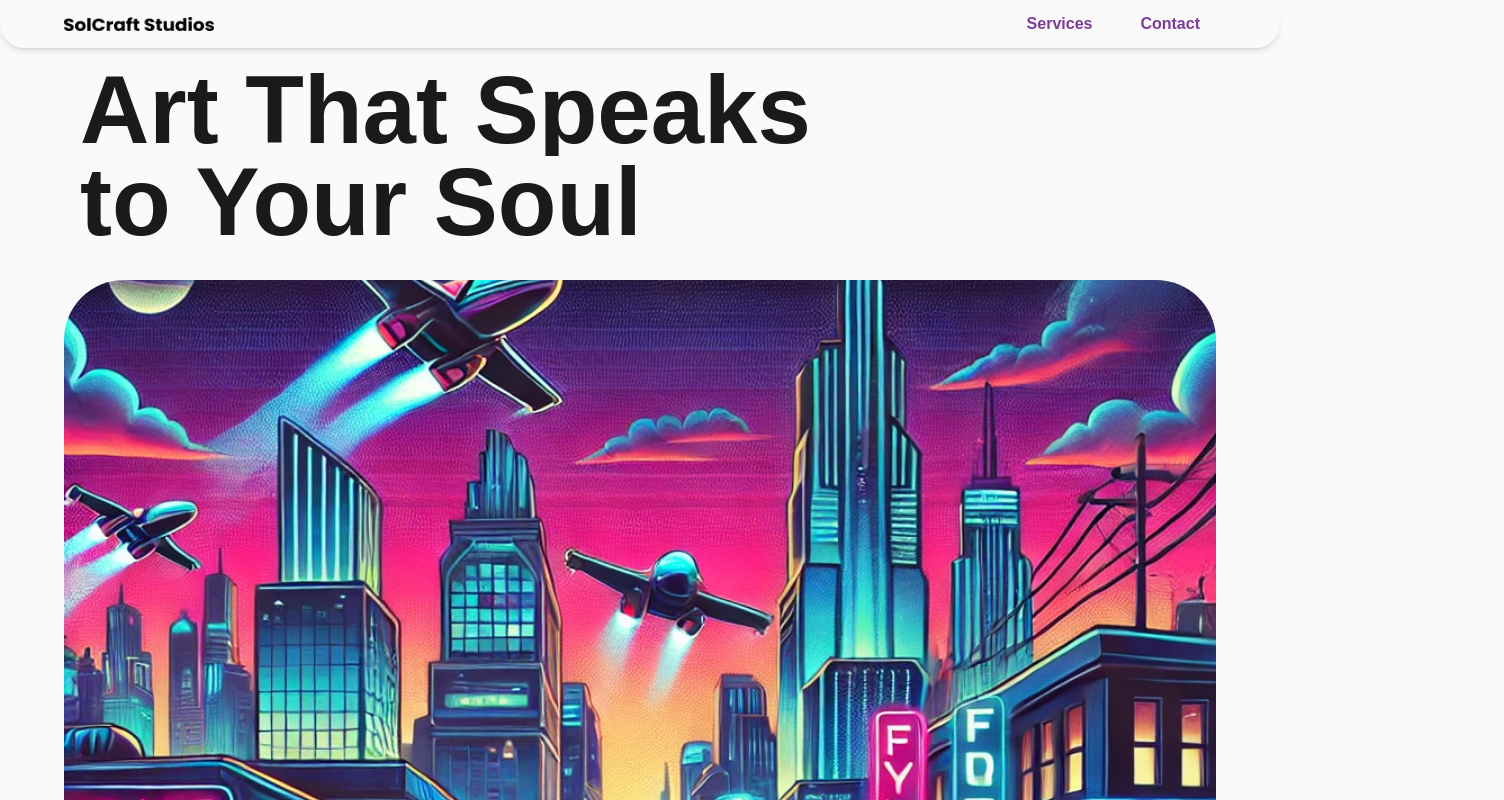
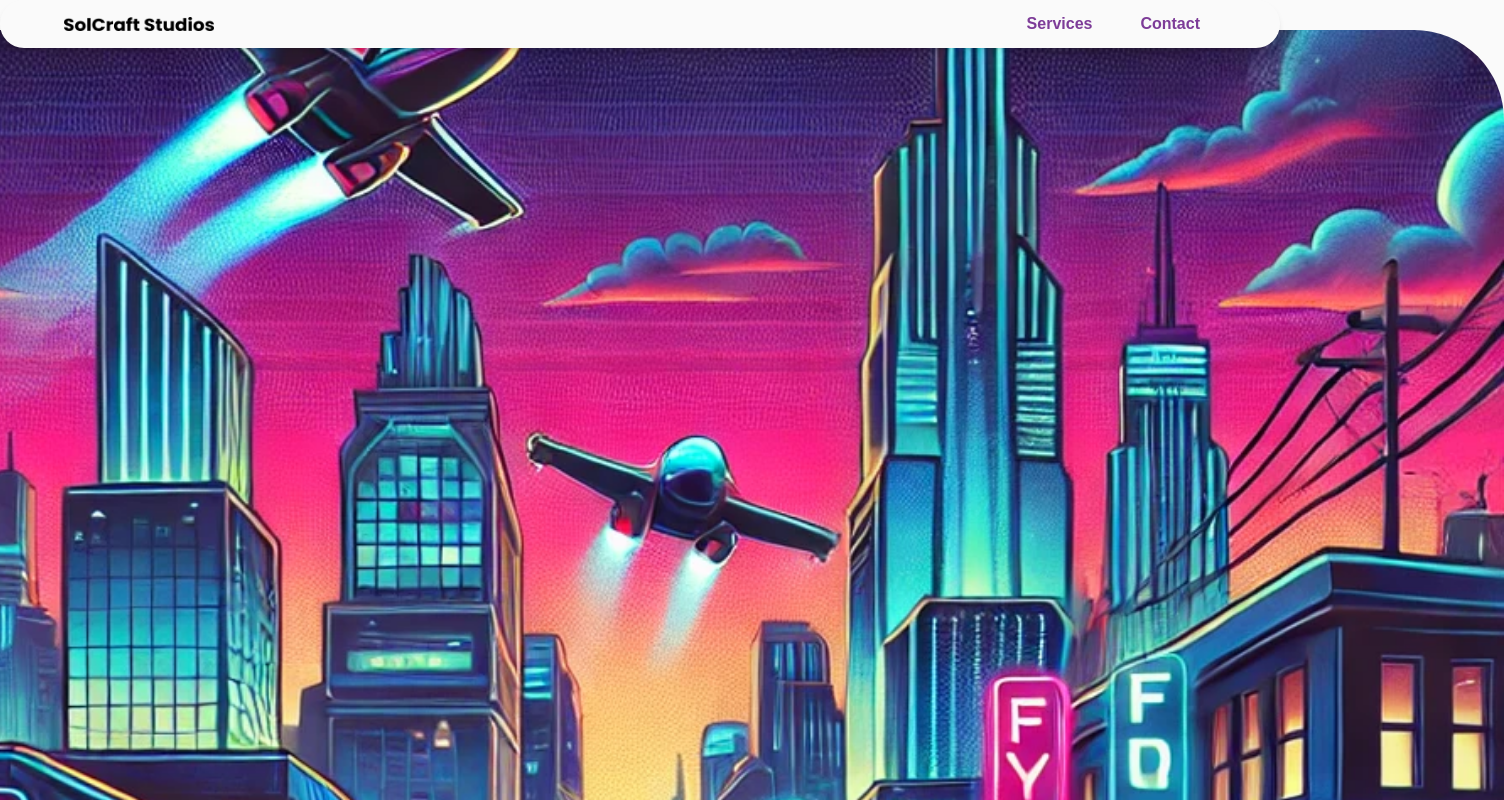
Before and after one commit to AnaDeCanha/responsive-landing-page, a Next.js app: page / in a window 1280 px wide. Shown: the top 800 px of the page, 1504 px wide, since content can reach past the window. Built offline with nearby package versions, Linux system fonts and the light colour scheme.

Commit message:
add first stage of image scrolling animation

```diff
--- a/components/Hero.tsx
+++ b/components/Hero.tsx
@@ -1,10 +1,13 @@
 "use client";
 
 import React from "react";
-import { motion } from "framer-motion";
+import { motion, useScroll, useTransform } from "framer-motion";
 import Image from "next/image";
 
 const Hero: React.FC = () => {
+  const { scrollYProgress } = useScroll();
+  const scale = useTransform(scrollYProgress, [0.25, 0.5], [1, 1.5]);
+
   return (
     <section className="relative w-full h-auto">
       <div className="flex flex-col items-center justify-center px-4 md:px-16 py-16">
@@ -31,7 +34,8 @@ const Hero: React.FC = () => {
           className="relative w-full h-[400px] md:h-[1000px] px-4 md:px-16 mt-8 overflow-hidden rounded-[60px]"
           initial={{ opacity: 0, y: 50 }}
           animate={{ opacity: 1, y: 0 }}
-          transition={{ duration: 0.5, ease: "easeOut", delay: 0.3 }}
+          transition={{ duration: 0.3, ease: "easeOut", delay: 0.3 }}
+          style={{ scale }}
         >
           <Image
             src="/hero-image.webp"
```
